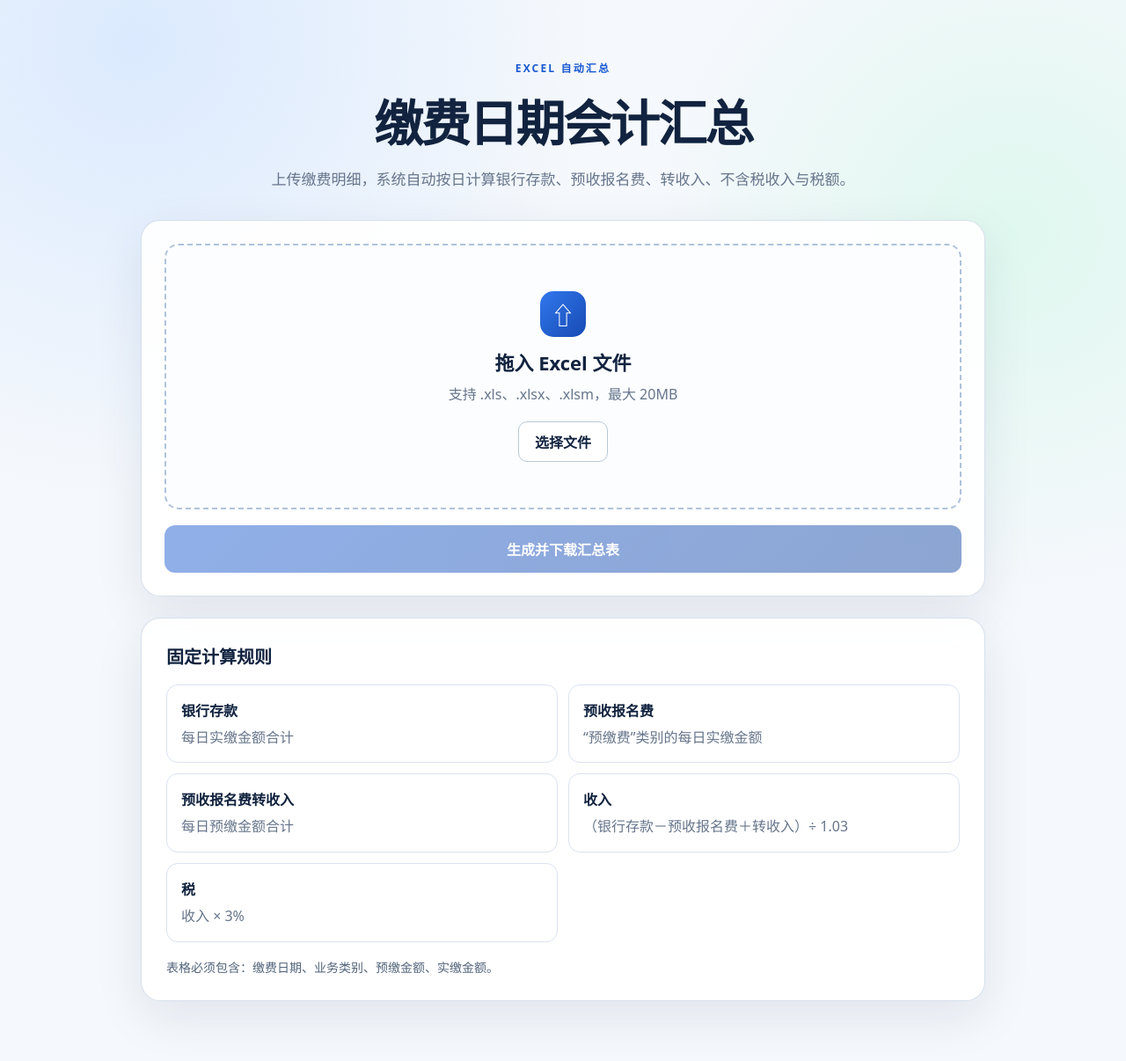
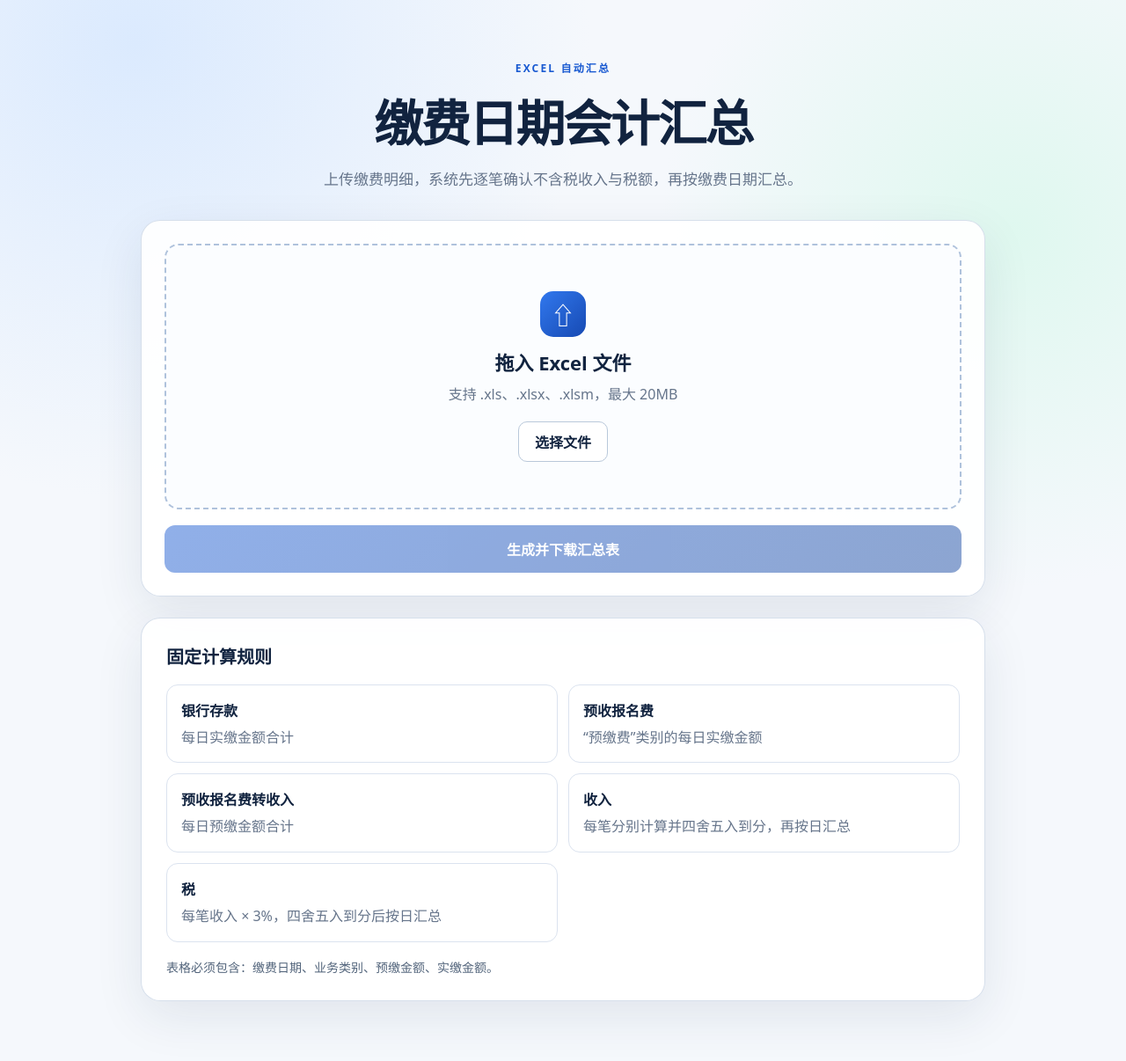
Before and after one commit to yangxj771212/payment-daily-summary, a Flask app: page / in a window 1280 px wide. Shown: the whole page at 88% size. Run offline with Flask 3, Linux system fonts and the light colour scheme.

Commit message:
Add files via upload

```diff
--- a/app.py
+++ b/app.py
@@ -5,6 +5,7 @@ import os
 import re
 from collections import defaultdict
 from datetime import date, datetime, time
+from decimal import Decimal, ROUND_HALF_UP
 from html.parser import HTMLParser
 
 import xlrd
@@ -183,18 +184,46 @@ def read_uploaded_excel(file_storage) -> list[dict]:
 
 
 def calculate_summary(records: list[dict]) -> list[dict]:
-    daily = defaultdict(lambda: {"银行存款": 0.0, "预收报名费": 0.0, "预收报名费转收入": 0.0})
+    """先逐笔确认收入和税，再按缴费日期汇总。"""
+    daily = defaultdict(lambda: {
+        "银行存款": Decimal("0.00"),
+        "预收报名费": Decimal("0.00"),
+        "预收报名费转收入": Decimal("0.00"),
+        "收入": Decimal("0.00"),
+        "税": Decimal("0.00"),
+    })
+    cent = Decimal("0.01")
     for record in records:
         day = record["缴费日期"].date()
-        daily[day]["银行存款"] += record["实缴金额"]
-        daily[day]["预收报名费转收入"] += record["预缴金额"]
-        if record["业务类别"] == "预缴费":
-            daily[day]["预收报名费"] += record["实缴金额"]
+        bank = Decimal(str(record["实缴金额"])).quantize(cent, rounding=ROUND_HALF_UP)
+        advance = bank if record["业务类别"] == "预缴费" else Decimal("0.00")
+        advance_to_income = Decimal(str(record["预缴金额"])).quantize(cent, rounding=ROUND_HALF_UP)
+
+        # 每一笔单独确认收入并保留到分；该笔税也单独计算并保留到分。
+        income = ((bank - advance + advance_to_income) / Decimal("1.03")).quantize(
+            cent, rounding=ROUND_HALF_UP
+        )
+        tax = (income * Decimal("0.03")).quantize(cent, rounding=ROUND_HALF_UP)
+
+        record.update({
+            "银行存款": float(bank),
+            "预收报名费": float(advance),
+            "预收报名费转收入": float(advance_to_income),
+            "逐笔确认收入": float(income),
+            "逐笔确认税": float(tax),
+        })
+        daily[day]["银行存款"] += bank
+        daily[day]["预收报名费"] += advance
+        daily[day]["预收报名费转收入"] += advance_to_income
+        daily[day]["收入"] += income
+        daily[day]["税"] += tax
     result = []
     for day in sorted(daily):
         values = daily[day]
-        income = (values["银行存款"] - values["预收报名费"] + values["预收报名费转收入"]) / 1.03
-        result.append({"缴费日期按日汇总": day, **values, "收入": income, "税": income * 0.03})
+        result.append({
+            "缴费日期按日汇总": day,
+            **{name: float(amount) for name, amount in values.items()},
+        })
     return result
 
 
@@ -227,7 +256,10 @@ def make_workbook(summary: list[dict], records: list[dict]) -> io.BytesIO:
         ws.column_dimensions[get_column_letter(idx)].width = width
     ws.freeze_panes, ws.auto_filter.ref = "A2", f"A1:F{ws.max_row - 1}"
 
-    detail_headers = ["缴费日期", "业务类别", "预缴金额", "实缴金额"]
+    detail_headers = [
+        "缴费日期", "业务类别", "预缴金额", "实缴金额",
+        "银行存款", "预收报名费", "预收报名费转收入", "逐笔确认收入", "逐笔确认税",
+    ]
     detail.append(detail_headers)
     for cell in detail[1]:
         cell.fill, cell.font, cell.border = header_fill, Font(bold=True), border
@@ -239,7 +271,7 @@ def make_workbook(summary: list[dict], records: list[dict]) -> io.BytesIO:
             cell.border = border
         for cell in row[2:]:
             cell.number_format = "#,##0.00"
-    for i, width in enumerate([20, 16, 18, 18], 1):
+    for i, width in enumerate([20, 16, 18, 18, 17, 18, 23, 18, 16], 1):
         detail.column_dimensions[get_column_letter(i)].width = width
     detail.freeze_panes, detail.auto_filter.ref = "A2", detail.dimensions
     output = io.BytesIO()
--- a/templates/index.html
+++ b/templates/index.html
@@ -11,7 +11,7 @@
     <section class="hero">
       <div class="eyebrow">EXCEL 自动汇总</div>
       <h1>缴费日期会计汇总</h1>
-      <p>上传缴费明细，系统自动按日计算银行存款、预收报名费、转收入、不含税收入与税额。</p>
+      <p>上传缴费明细，系统先逐笔确认不含税收入与税额，再按缴费日期汇总。</p>
     </section>
 
     <section class="card">
@@ -44,8 +44,8 @@
         <article><span>银行存款</span><p>每日实缴金额合计</p></article>
         <article><span>预收报名费</span><p>“预缴费”类别的每日实缴金额</p></article>
         <article><span>预收报名费转收入</span><p>每日预缴金额合计</p></article>
-        <article><span>收入</span><p>（银行存款－预收报名费＋转收入）÷ 1.03</p></article>
-        <article><span>税</span><p>收入 × 3%</p></article>
+        <article><span>收入</span><p>每笔分别计算并四舍五入到分，再按日汇总</p></article>
+        <article><span>税</span><p>每笔收入 × 3%，四舍五入到分后按日汇总</p></article>
       </div>
       <p class="required">表格必须包含：缴费日期、业务类别、预缴金额、实缴金额。</p>
     </section>
```
Also changed, not shown: README.md.
